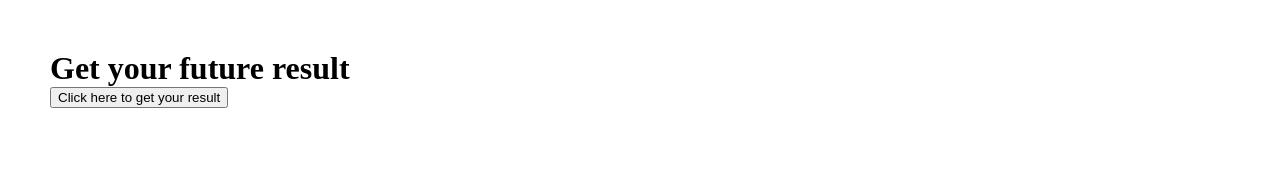
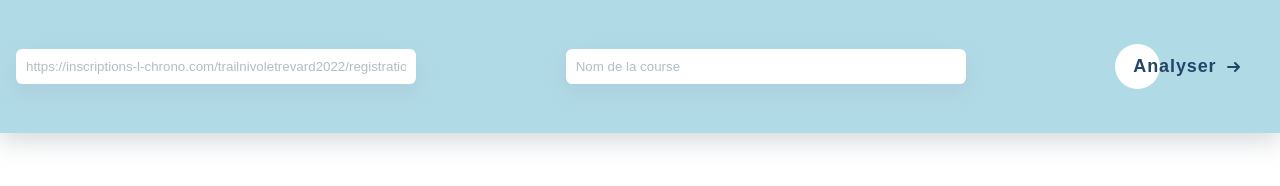
Before and after one commit to TitouanLarnicol/ITRA-scrapping, a website: page public/index.html in a window 1280 px wide. Drawn offline with Linux system fonts and the light colour scheme.

Commit message:
Update UI

```diff
--- a/app.js
+++ b/app.js
@@ -1,7 +1,7 @@
 var http = require('http');
 var fs = require('fs');
 var path = require('path');
-var runnerFile = require('./public/fetchRunners')
+var runnerFile = require('./public/js/fetchRunners')
 
 http.createServer(async function (request, response) {
     var filePath = '.' + request.url;
--- a/public/api.js
+++ /dev/null
@@ -1,31 +0,0 @@
-function fetchRunners() {
-    var apiUrl = 'http://localhost:3000/api/fetch-runners';
-    document.getElementById("loading").style.display = "block";
-    fetch(apiUrl).then(response => {
-        return response.json();
-    }).then(data => {
-        console.log(data);
-        showResults(data);
-    }).catch(err => {
-        console.log('error :', err);
-        // Do something for an error here
-    });
-};
-
-function showResults(data) {
-    document.getElementById("loading").style.display = "none";
-    const resultsContainer = document.getElementById("results");
-    data
-        .reduce((acc, x) => acc.concat(x.results.length > 1 ? [x.results[0]] : x.results), [])
-        .filter(runner => runner.pi > 0)
-        .sort((a, b) => {
-            if (a.pi > b.pi) return -1;
-            if (a.pi < b.pi) return 1;
-            return 0;
-        })
-        .forEach((runner, index) => {
-            const runnerElement = document.createElement('p');
-            runnerElement.innerText = `${index} - ${runner.firstName} ${runner.lastName} with ITRA ${runner.pi}`;
-            resultsContainer.append(runnerElement);
-        });
-}
--- /dev/null
+++ b/public/css/main.css
@@ -0,0 +1,132 @@
+:root {
+    --main-bg: #f8f9fa;
+    --content-bg: #b1dae7;
+}
+
+body {
+    display: grid;
+    grid-auto-rows: 1fr 5fr;
+}
+
+.header {
+    z-index: 1;
+    display: flex;
+    flex-direction: column;
+    align-items: center;
+    gap: 5px;
+    padding: 10px 0;
+    box-shadow: rgba(149, 157, 165, 0.4) 0px 8px 24px;
+}
+
+.main {
+    background-color: white;
+    padding: 50px 0 20px 50px;
+    overflow: hidden;
+}
+
+.inputs {
+    width: 100%;
+    display: flex;
+    justify-content: center;
+    flex-direction: column;
+    align-items: center;
+    gap: 5px;
+}
+
+#results {
+    height: 100%;
+    display: flex;
+    flex-direction: column;
+    overflow-y: scroll;
+}
+
+/* width */
+::-webkit-scrollbar {
+    width: 2px;
+}
+
+/* Track */
+::-webkit-scrollbar-track {
+    box-shadow: inset 0 0 5px grey;
+    border-radius: 10px;
+}
+
+/* Handle */
+::-webkit-scrollbar-thumb {
+    background: var(--content-bg);
+    border-radius: 10px;
+}
+
+/* Handle on hover */
+::-webkit-scrollbar-thumb:hover {
+    background: #b30000;
+}
+
+@media screen and (min-width: 900px) {
+    .header {
+        flex-direction: row;
+        padding: 10px 1rem;
+        justify-content: space-between;
+    }
+}
+
+/* From uiverse.io by @alexmaracinaru */
+.cta {
+    position: relative;
+    padding: 12px 18px;
+    transition: all 0.2s ease;
+    border: none;
+    background: none;
+}
+
+.cta:before {
+    content: "";
+    position: absolute;
+    top: 0;
+    left: 0;
+    display: block;
+    border-radius: 50px;
+    background: white;
+    width: 45px;
+    height: 45px;
+    transition: all 0.3s ease;
+}
+
+.cta span {
+    position: relative;
+    font-family: "Ubuntu", sans-serif;
+    font-size: 18px;
+    font-weight: 700;
+    letter-spacing: 0.05em;
+    color: #234567;
+}
+
+.cta svg {
+    position: relative;
+    top: 0;
+    margin-left: 10px;
+    fill: none;
+    stroke-linecap: round;
+    stroke-linejoin: round;
+    stroke: #234567;
+    stroke-width: 2;
+    transform: translateX(-5px);
+    transition: all 0.3s ease;
+}
+
+.cta:hover:before {
+    width: 100%;
+    background: white;
+}
+
+.cta:hover {
+    cursor: pointer;
+}
+
+.cta:hover svg {
+    transform: translateX(0);
+}
+
+.cta:active {
+    transform: scale(0.95);
+}
--- /dev/null
+++ b/public/css/reset.css
@@ -0,0 +1,51 @@
+* {
+    box-sizing: border-box;
+    font-family: "Ubuntu", sans-serif;
+}
+
+html,
+body {
+    background-color: var(--content-bg);
+    padding: 0;
+    margin: 0;
+    height: 100%;
+}
+
+h1 {
+    margin: 0;
+}
+
+input {
+    margin: 0;
+    padding: 10px;
+    width: 90%;
+    border: none;
+    border-radius: 0.4rem;
+    box-shadow: rgba(149, 157, 165, 0.2) 0px 8px 24px;
+    transition: box-shadow 300ms;
+}
+
+input::placeholder {
+    color: #B0BEC5;
+}
+
+input:focus {
+    outline: none;
+    box-shadow: rgba(149, 157, 165, 0.4) 0px 8px 24px;
+    /* box-shadow: 0.2rem 0.8rem 1.6rem var(--purple); */
+}
+
+button {
+    background: none;
+    border-style: none;
+    font-size: 1rem;
+}
+
+
+@media screen and (min-width: 900px) {
+    input {
+        width: 40%;
+        min-width: 200px;
+        max-width: 400px;
+    }
+}
--- a/public/index.html
+++ b/public/index.html
@@ -1,16 +1,26 @@
 <!DOCTYPE html>
 <html>
-    <head>
-        <link rel="stylesheet" href="/public/main.css">
-    </head>
+<head>
+    <link rel="stylesheet" href="/public/css/reset.css">
+    <link rel="stylesheet" href="/public/css/main.css">
+</head>
 <body>
-    <div class="container">
-        <h1>Get your future result</h1>
-        <button onclick="fetchRunners()">Click here to get your result</button>
+    <div class="header">
+        <input placeholder="https://inscriptions-l-chrono.com/trailnivoletrevard2022/registrations-list"/>
+        <input placeholder="Nom de la course"/>
+        <button onclick="fetchRunners()" class="cta">
+            <span>Analyser</span>
+            <svg viewBox="0 0 13 10" height="10px" width="15px">
+              <path d="M1,5 L11,5"></path>
+              <polyline points="8 1 12 5 8 9"></polyline>
+            </svg>
+          </button>
+    </div>
+    <div class="main">
         <div id='results'></div>
         <p id="loading" style="display: none;">Loading</p>
     </div>
 
 </body>
-<script src="/public/api.js" type="text/javascript"></script>
+<script src="/public/js/api.js" type="text/javascript"></script>
 </html>
--- /dev/null
+++ b/public/js/api.js
@@ -0,0 +1,41 @@
+function fetchRunners() {
+    const resultsContainer = document.getElementById("results");
+    [
+        { firstName: 'Titouan', lastName: 'Larnicol', pi: 500 }
+    ].forEach((runner, index) => {
+        createRunnerElement(resultsContainer, runner, index)
+    });
+    // var apiUrl = 'http://localhost:3000/api/fetch-runners';
+    // document.getElementById("loading").style.display = "block";
+    // fetch(apiUrl).then(response => {
+    //     return response.json();
+    // }).then(data => {
+    //     console.log(data);
+    //     showResults(data);
+    // }).catch(err => {
+    //     console.log('error :', err);
+    //     // Do something for an error here
+    // });
+};
+
+function showResults(data) {
+    document.getElementById("loading").style.display = "none";
+    const resultsContainer = document.getElementById("results");
+    data
+        .reduce((acc, x) => acc.concat(x.results.length > 1 ? [x.results[0]] : x.results), [])
+        .filter(runner => runner.pi > 0)
+        .sort((a, b) => {
+            if (a.pi > b.pi) return -1;
+            if (a.pi < b.pi) return 1;
+            return 0;
+        })
+        .forEach((runner, index) => {
+            createRunnerElement(resultsContainer, runner, index)
+        });
+}
+
+function createRunnerElement(container, runner, index) {
+    const runnerElement = document.createElement('div');
+    runnerElement.innerText = `${index} - ${runner.firstName} ${runner.lastName} with ITRA ${runner.pi}`;
+    container.append(runnerElement);
+}
--- a/public/main.css
+++ /dev/null
@@ -1,26 +0,0 @@
-* {
-    box-sizing: border-box;
-}
-
-html,
-body {
-    padding: 0;
-    margin: 0;
-    height: 100%;
-}
-
-h1 {
-    margin: 0;
-}
-
-.container {
-    padding: 50px;
-    height: 100%;
-    overflow: hidden;
-}
-
-#results {
-    max-height: 60%;
-    margin-top: 30px;
-    overflow-y: auto;
-}
```
Also changed, not shown: public/js/fetchRunners.js (renamed from public/fetchRunners.js).
